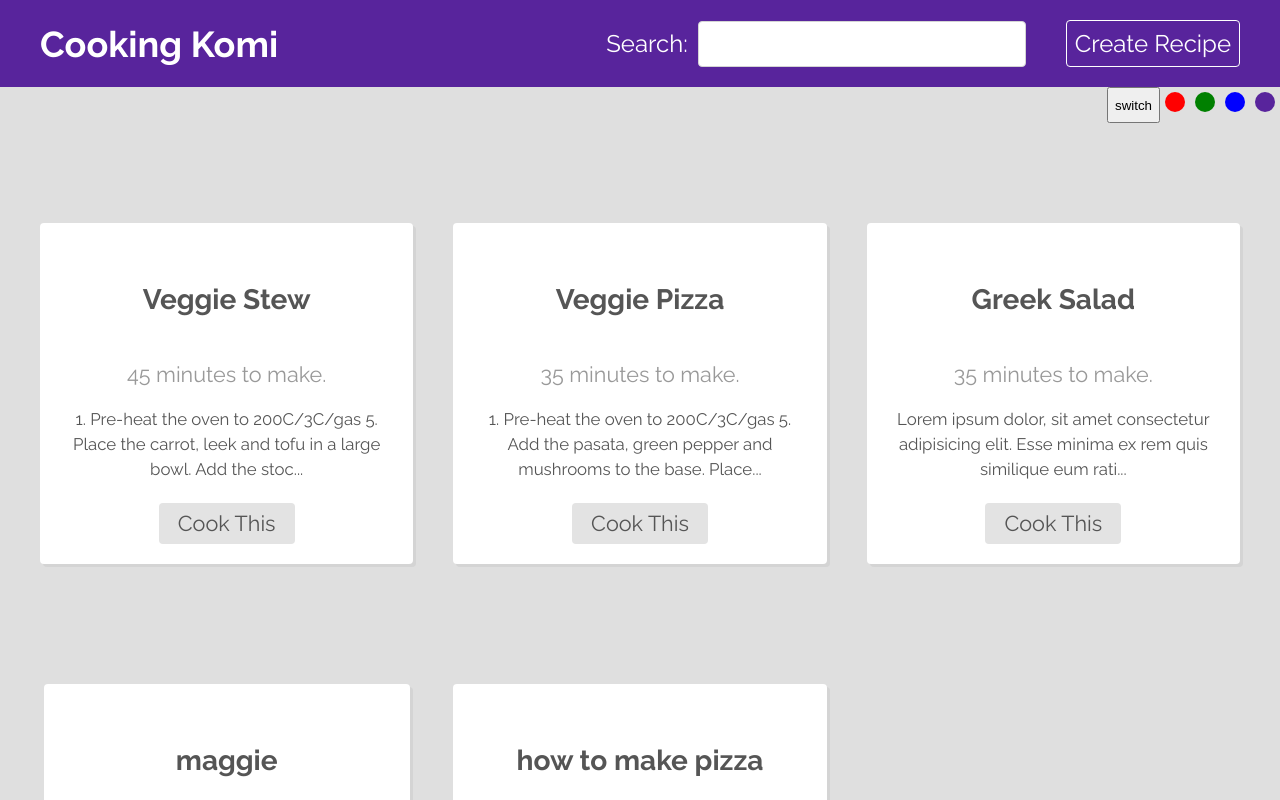
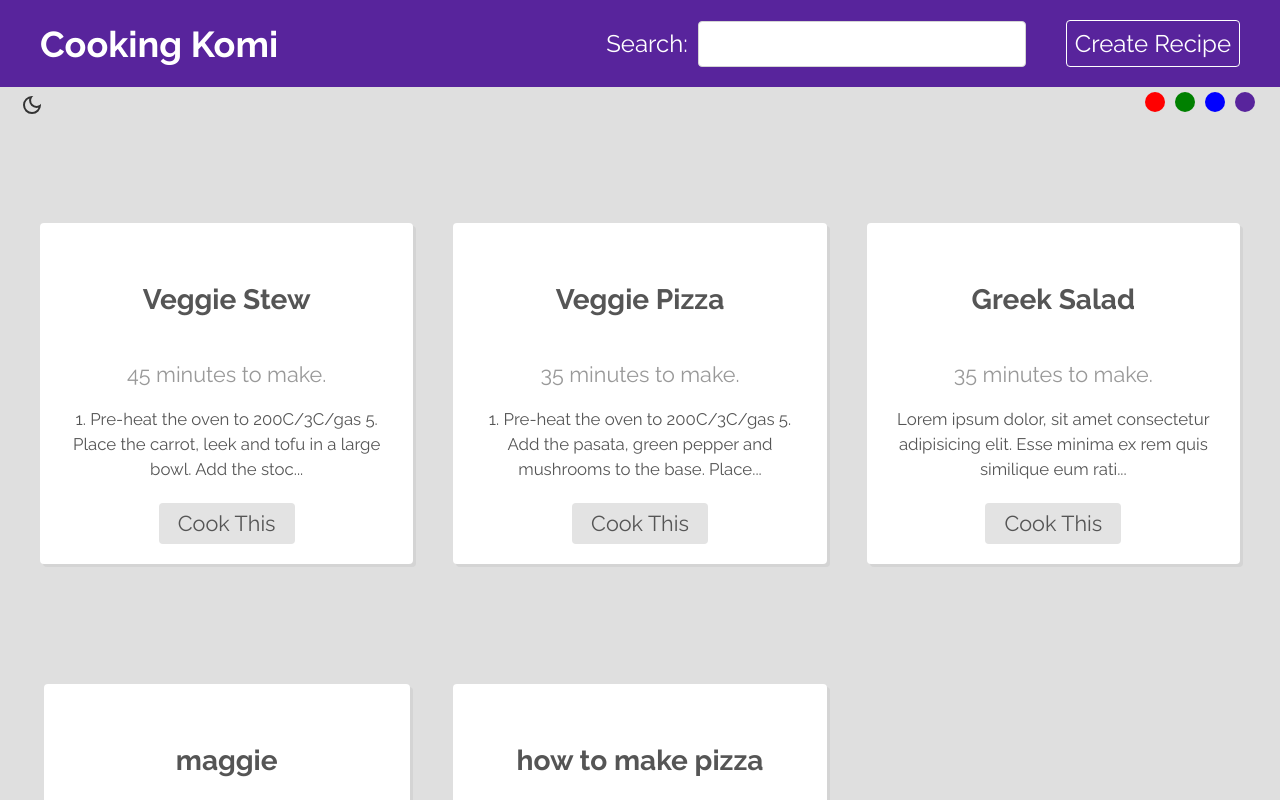
Before and after one commit to rkumayan/Recipe_Directory, a React (Create React App) app: page / in a window 1280 px wide. Shown: the top 800 px of the page. Built offline with nearby package versions, Linux system fonts and the light colour scheme; data requests are answered from the project's data file.

Commit message:
added light and dark mode feature

```diff
--- a/src/App.css
+++ b/src/App.css
@@ -37,3 +37,6 @@ input, textarea{
 .App{
     min-height: 100%;
 }
+.App.dark{
+    background-color: #333;
+}
--- a/src/App.js
+++ b/src/App.js
@@ -12,9 +12,9 @@ import ThemeSelector from './components/ThemeSelector';
 
 import {useTheme} from './hooks/useTheme';
 function App() {
-  const {bodyColor } = useTheme();
+  const {mode} = useTheme();
   return (
-    <div className="App" style = { {backgroundColor : bodyColor}}>
+    <div className= {`App ${mode}`}>
 
       <BrowserRouter>
         <Navbar />
--- a/src/components/Navbar.js
+++ b/src/components/Navbar.js
@@ -8,7 +8,7 @@ import { useTheme } from '../hooks/useTheme';
 import SearchBar from './SearchBar';
 
 const Navbar = () => {
-    let {color, changeColor} = useTheme();
+    let {color} = useTheme();
 
     return (
         <div className="navbar" style = { {background : color}}>
--- a/src/components/RecipeList.css
+++ b/src/components/RecipeList.css
@@ -46,6 +46,12 @@
     border-radius: 4px;
     margin: 20px auto 0;
 }
+.recipe-list .recipe.dark{
+    background-color: #555;
+}
+.recipe.dark p, .recipe.dark h3, .recipe.dark div{
+    color:white;
+}
 
 @media only screen and (max-width: 1000px) {
     .recipe-list{
--- a/src/components/RecipeList.js
+++ b/src/components/RecipeList.js
@@ -1,10 +1,13 @@
 import './RecipeList.css'
 import {Link} from 'react-router-dom'
+import {useTheme} from '../hooks/useTheme';
 const RecipeList = ( {recipes}) => {
+    const {mode} = useTheme();
+
     return (
-        <div className="recipe-list">
+        <div className= {`recipe-list`}>
             { recipes.map( recipe => (
-                <div className="recipe" key = {recipe.id}>
+                <div className={`recipe  ${mode}`} key = {recipe.id}>
                     <h3> {recipe.title} </h3>
                     <p> {recipe.cookingTime} to make.</p>
 
--- a/src/components/ThemeSelector.css
+++ b/src/components/ThemeSelector.css
@@ -1,6 +1,7 @@
 .theme-selector{
     display: flex;
-    justify-content: flex-end;
+    justify-content: space-between;
+    margin:0 20px;
 }
 .theme-buttons div{
     display:inline-block;
@@ -10,3 +11,6 @@
     border-radius: 50%;
     cursor: pointer;
 }
+.theme-selector img{
+    cursor:pointer;
+}
--- a/src/components/ThemeSelector.js
+++ b/src/components/ThemeSelector.js
@@ -1,18 +1,22 @@
 import './ThemeSelector.css';
-
+import modeIcon from '../assets/dark_mode_FILL0_wght400_GRAD0_opsz24.svg'
 import { useTheme } from '../hooks/useTheme';
 
 const themeColors = ['red', 'green','blue', '#58249c'];
 
 const ThemeSelector = () => {
-    const {changeColor, changeBgColor, bodyColor} = useTheme();
+    const {changeColor, changeMode, mode} = useTheme();
     return (
         <div className="theme-selector">
-            <button
+            <img
+                src={modeIcon} alt="light and dark mode toggle button"
                 onClick={ ()=>{
-                    changeBgColor( bodyColor === '#dfdfdf' ? 'black' : '#dfdfdf');
+                    changeMode( mode === 'light' ? 'dark' : 'light');
                 }}
-            >switch</button>
+                style = { { filter: mode === 'light' ? 'invert(20%)' : 'invert(100%)'}}
+            >
+
+            </img>
             <div className="theme-buttons">
                 {themeColors.map( color =>(
                     <div key = {color}
--- a/src/context/ThemeContext.js
+++ b/src/context/ThemeContext.js
@@ -5,8 +5,8 @@ const themeReducer = ( state, action) =>{
     switch (action.type){
         case 'CHANGE_COLOR' :
             return { ...state, color: action.payload}
-        case 'CHANGE_BG_COLOR':
-            return {...state , bodyColor : action.payload}
+        case 'TOGGLE_DARK_MODE':
+            return {...state , mode : action.payload}
         default :
             return state
     }
@@ -15,18 +15,18 @@ const themeReducer = ( state, action) =>{
 export function ThemeProvider( {children}){
     const [state, dispatch] = useReducer( themeReducer , {
         color:'#58249c',
-        bodyColor:'#dfdfdf'
+        mode : 'light'
     });
 
     const changeColor = ( color ) =>{
         dispatch( {type: 'CHANGE_COLOR', payload : color});
     }
-    const changeBgColor = (color) =>{
-        dispatch( {type : 'CHANGE_BG_COLOR' , payload : color})
+    const changeMode = (mode) =>{
+        dispatch( {type : 'TOGGLE_DARK_MODE' , payload : mode})
     }
 
     return(
-        <ThemeContext.Provider value = { {...state, changeColor, changeBgColor}} >
+        <ThemeContext.Provider value = { {...state, changeColor, changeMode}} >
             {children}
         </ThemeContext.Provider>
 
--- a/src/pages/recipe/Recipe.css
+++ b/src/pages/recipe/Recipe.css
@@ -32,3 +32,10 @@
     line-height: 1.5em;
     font-size:20px;
 }
+
+.recipe.dark{
+    background-color: #555;
+}
+.recipe.dark ul li{
+    color:white;
+}
--- a/src/pages/recipe/Recipe.js
+++ b/src/pages/recipe/Recipe.js
@@ -1,17 +1,18 @@
 import './Recipe.css'
 import useFetch from "../../hooks/useFetch"
 import { useParams } from 'react-router-dom'
+import {useTheme} from '../../hooks/useTheme'
 const Recipe = () => {
     const id = useParams().id;
     const {data: recipe, isPending, error} = useFetch( "http://localhost:3000/recipes/" + id);
-
+    const {mode} = useTheme();
     return (
-        <div className='recipe'>
+        <div className= {`recipe ${mode}`}>
             {error && <p className='error' > {error} </p> }
             {isPending && <p> loading...</p>}
             {recipe && (
                 <>
-                    <h3 className="recipe title"> {recipe.title} </h3>
+                    <h3 className="recipe-title"> {recipe.title} </h3>
                     <p> {recipe.cookingTime} to cook</p>
                     <ul>
                         { recipe.ingredients.map( ing =>(
```
Also changed, not shown: src/assets/dark_mode_FILL0_wght400_GRAD0_opsz24.svg (added).
